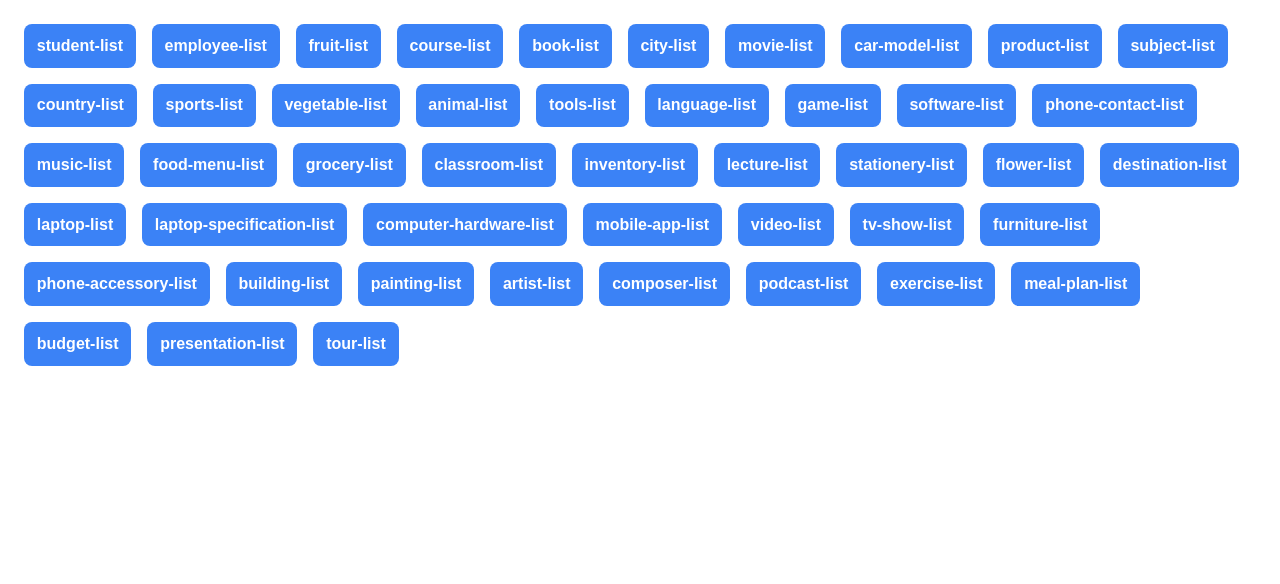
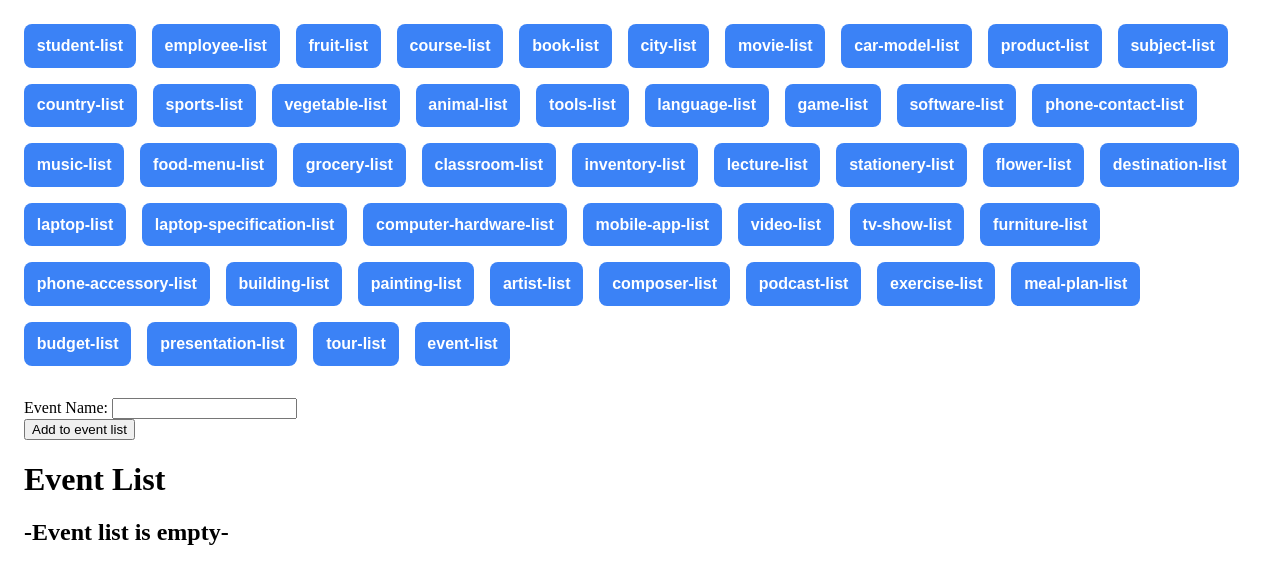
Before and after one commit to devken4u/angular-50-ds-services, an Angular app: page /event-list in a window 1280 px wide. Before the commit this address led to /. Shown: the top 584 px of the page. Built offline with nearby package versions, Linux system fonts and the light colour scheme.

Commit message:
feat(event list): Added event list component

```diff
--- a/src/app/app.module.ts
+++ b/src/app/app.module.ts
@@ -50,6 +50,7 @@ import { MealPlanListComponent } from './meal-plan-list/meal-plan-list.component
 import { BudgetListComponent } from './budget-list/budget-list.component';
 import { PresentationListComponent } from './presentation-list/presentation-list.component';
 import { TourListComponent } from './tour-list/tour-list.component';
+import { EventListComponent } from './event-list/event-list.component';
 
 @NgModule({
   declarations: [
@@ -99,7 +100,8 @@ import { TourListComponent } from './tour-list/tour-list.component';
     MealPlanListComponent,
     BudgetListComponent,
     PresentationListComponent,
-    TourListComponent
+    TourListComponent,
+    EventListComponent,
   ],
   imports: [
     RouterOutlet,
--- a/src/app/app.routes.ts
+++ b/src/app/app.routes.ts
@@ -45,6 +45,7 @@ import { BudgetListComponent } from './budget-list/budget-list.component';
 import { ExerciseListComponent } from './exercise-list/exercise-list.component';
 import { PresentationListComponent } from './presentation-list/presentation-list.component';
 import { TourListComponent } from './tour-list/tour-list.component';
+import { EventListComponent } from './event-list/event-list.component';
 
 export const routes: Routes = [
   { path: '', redirectTo: 'student-list', pathMatch: 'full' },
@@ -97,4 +98,5 @@ export const routes: Routes = [
   { path: 'budget-list', component: BudgetListComponent },
   { path: 'presentation-list', component: PresentationListComponent },
   { path: 'tour-list', component: TourListComponent },
+  { path: 'event-list', component: EventListComponent },
 ];
--- /dev/null
+++ b/src/app/event-list/event-list.component.html
@@ -0,0 +1,20 @@
+<main>
+  <div>
+    <label for="eventName">Event Name: </label>
+    <input type="text" id="eventName" [(ngModel)]="eventName" />
+    <br />
+    <button (click)="add()">Add to event list</button>
+  </div>
+  <div>
+    <h1>Event List</h1>
+    @if( eventList.length === 0){
+    <h2>-Event list is empty-</h2>
+    }@else{
+    <ol>
+      @for( event of eventList; track $index){
+      <li [style.marginBottom]="'20px'">Event Name: {{ event.eventName }}</li>
+      }
+    </ol>
+    }
+  </div>
+</main>
--- /dev/null
+++ b/src/app/event-list/event-list.component.ts
@@ -0,0 +1,20 @@
+import { Component } from '@angular/core';
+import { Event } from '../types';
+
+@Component({
+  selector: 'app-event-list',
+  templateUrl: './event-list.component.html',
+  styleUrl: './event-list.component.css',
+})
+export class EventListComponent {
+  eventList: Event[] = [];
+
+  eventName: string = '';
+
+  add() {
+    this.eventList.push({
+      eventName: this.eventName,
+    });
+    this.eventName = '';
+  }
+}
--- a/src/app/types.ts
+++ b/src/app/types.ts
@@ -209,5 +209,9 @@ export type Presentation = {
 
 export type Tour = {
   place: string;
-  date: string; // or Date if you prefer
+  date: string;
 };
+
+export type Event = {
+  eventName: string;
+};
```
Also changed, not shown: src/app/event-list/event-list.component.css (added), 1 other file (tests, documents, lock files or other folders).
